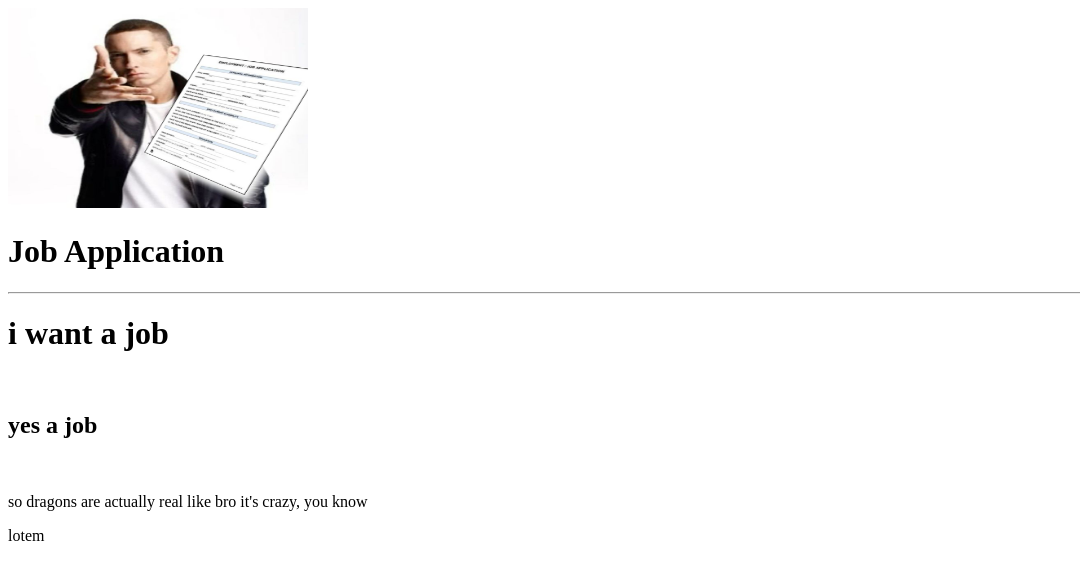
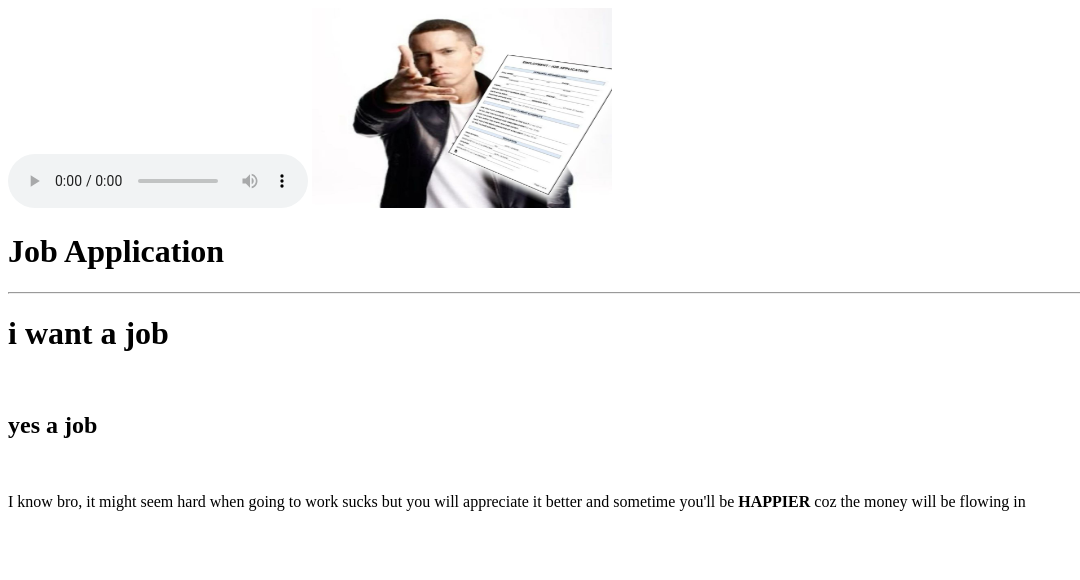
Before and after one commit to lionelgusa-crypto/test_project, a plain HTML site: page index.html in a window 1280 px wide. Shown: the whole page, without its empty margins (0-1080 px from the left). Drawn offline with Linux system fonts and the light colour scheme.

Commit message:
job application

```diff
--- a/index.html
+++ b/index.html
@@ -4,10 +4,13 @@
 
 <head>
 <title>touching grass</title>
-</head>
-<body>
-
-<img src="/images/Eminem throws job application paper.jpeg" height="200" width="300" title="get that mouse off my fucking face">
+<audio controls autoplay loop>
+    <source src="Go get a job you broke as hoe - _methazine_.mp3">
+    This browser does not support HTML5 audio
+</audio>
+<a href="https://www.jobinrwanda.com/" >
+    <img src="/images/Eminem throws job application paper.jpeg" height="200" width="300" title="get that mouse off my fucking face">
+</a>
 
 <h1>Job Application</h1>
 <!--i can do this-->
@@ -16,8 +19,7 @@
 <br>
 <h2>yes a job</h2>
 <br>
-<p>so dragons are actually real like bro it's crazy, you know</p>
-<p>lotem</p>
+<p>I know bro, it might seem hard when going to work sucks but you will appreciate it better and sometime you'll be <b>HAPPIER</b> coz the money will be flowing in</p>
 </body>
 
 </html>
```
